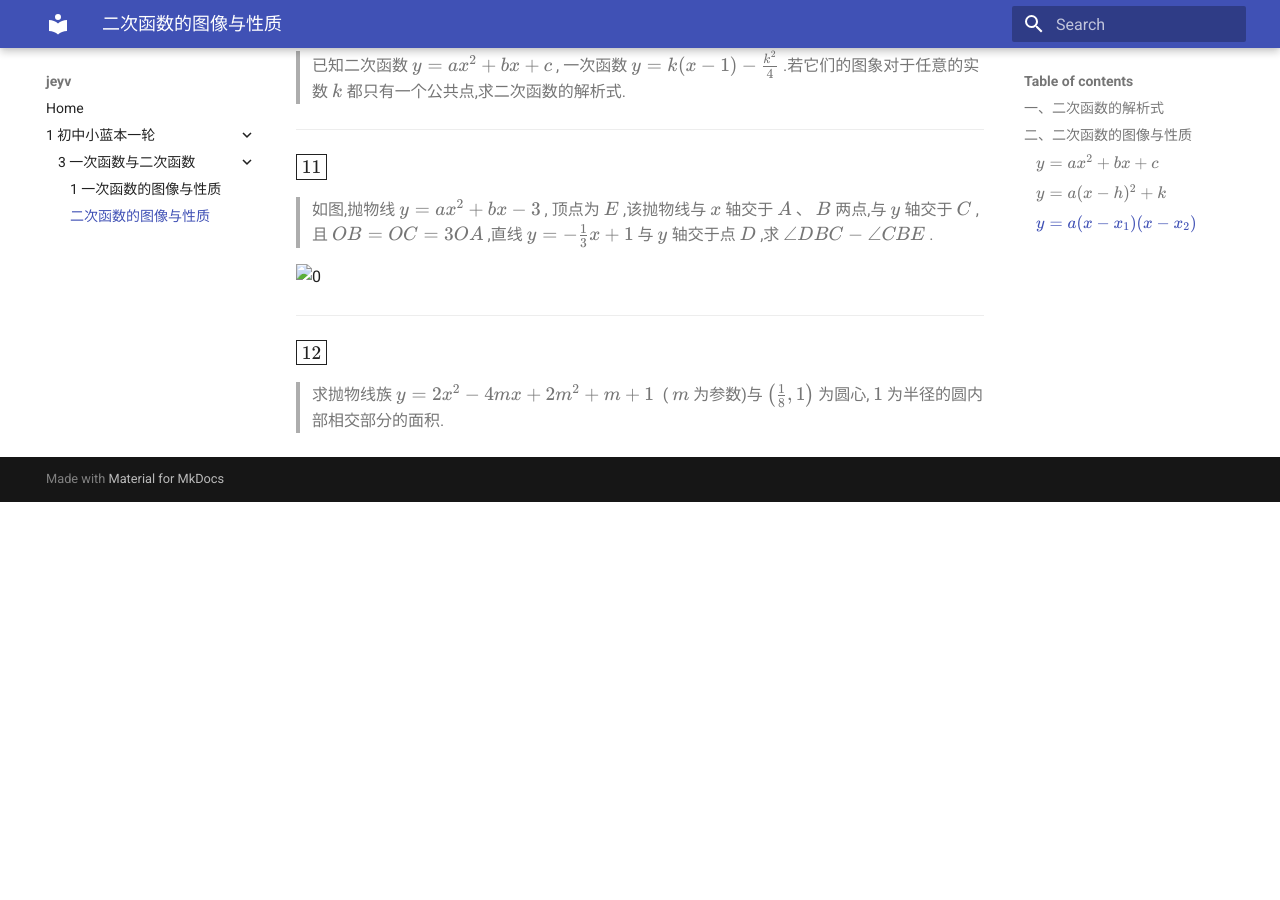
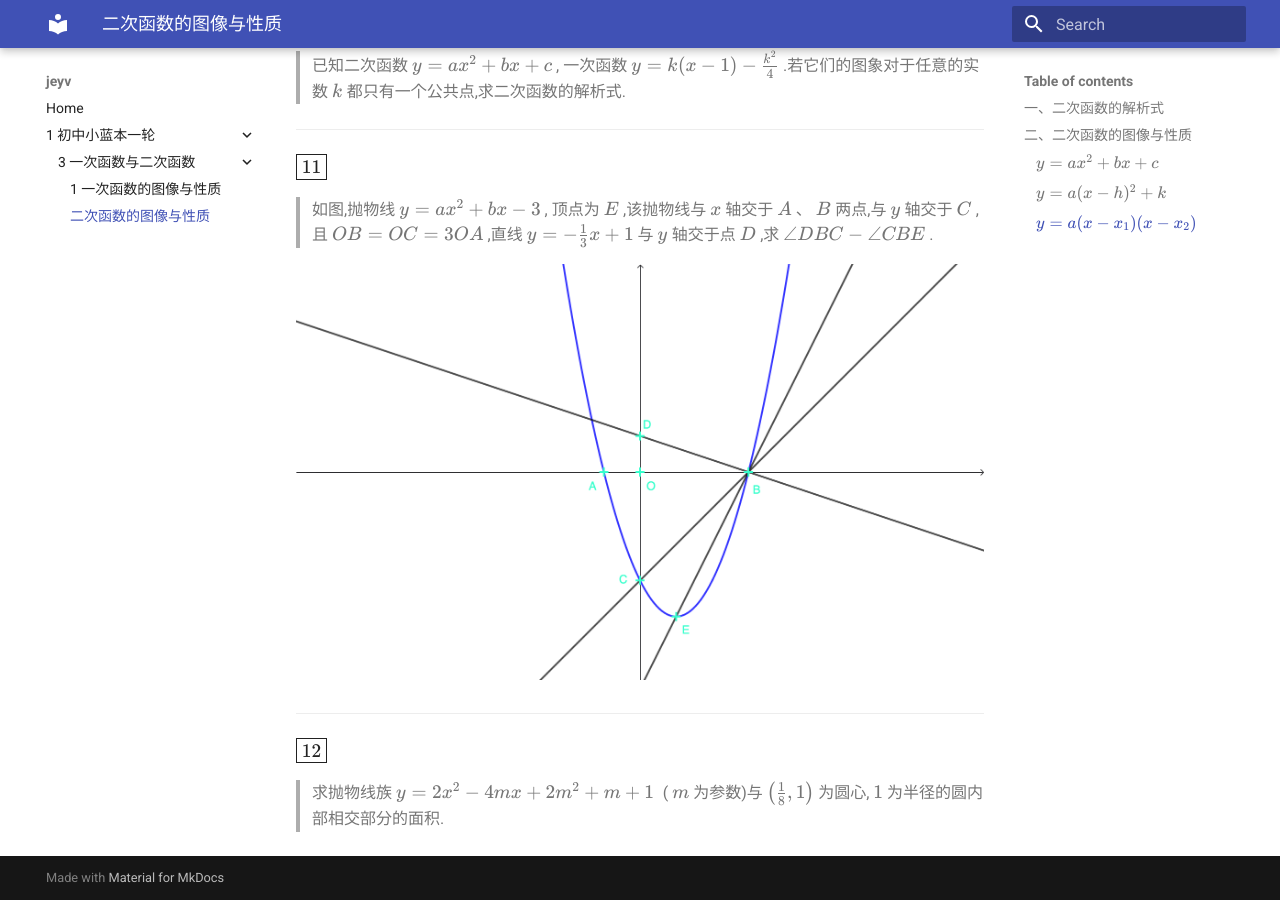
Before and after one commit to FleetingLore/jeyv, an MkDocs documentation site: the page built from docs/1_初中小蓝本一轮/3_一次函数与二次函数/2_二次函数的图像与性质.md, in a window 1280 px wide and 900 px high, scrolled down 3619 px. Built offline with MkDocs 1.6.1 and Material for MkDocs 9.7.7, drawn with Linux system fonts in a browser that asks for light colours; before the commit the page ends 4121 px from its top, so only the background shows below that.

Commit message:
2026 3 14

```diff
--- a/docs/1_初中小蓝本一轮/3_一次函数与二次函数/2_二次函数的图像与性质.md
+++ b/docs/1_初中小蓝本一轮/3_一次函数与二次函数/2_二次函数的图像与性质.md
@@ -145,7 +145,7 @@ $\boxed {11}$
 
 > 如图,抛物线 $y = ax^2 + bx - 3$ , 顶点为 $E$ ,该抛物线与 $x$ 轴交于 $A$ 、 $B$ 两点,与 $y$ 轴交于 $C$ ,且 $OB = OC = 3 OA$ ,直线 $y = -\frac 1 3 x + 1$ 与 $y$ 轴交于点 $D$ ,求 $\angle DBC - \angle CBE$ .
 
-![0](fleetinglore.github.io/img/jeyv/1-3-2-0.png)
+![0](1-3-2-0.png)
 
 ---
 $\boxed {12}$
```
Also changed, not shown: docs/1_初中小蓝本一轮/3_一次函数与二次函数/1-3-2-0.png (added).
